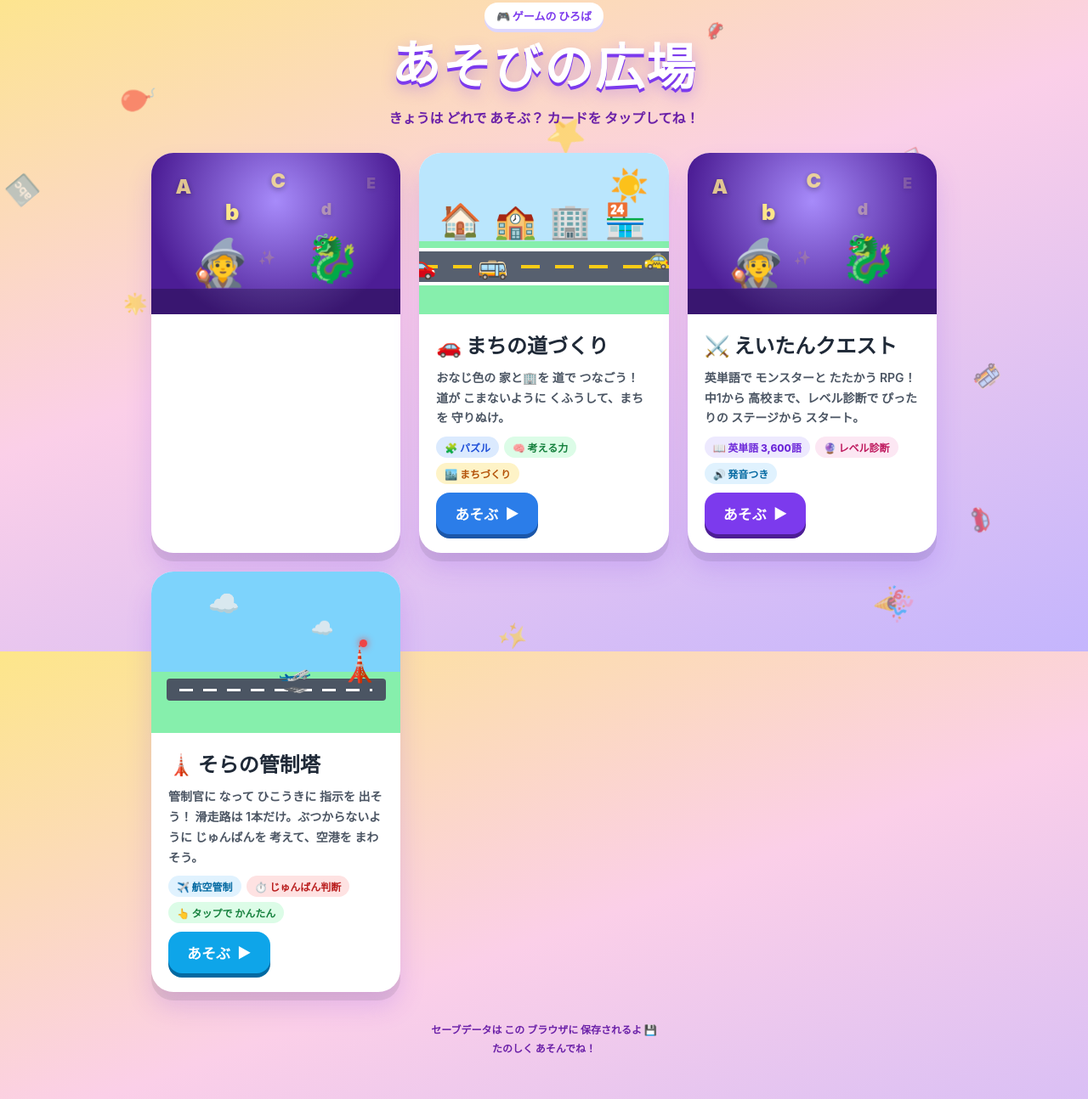
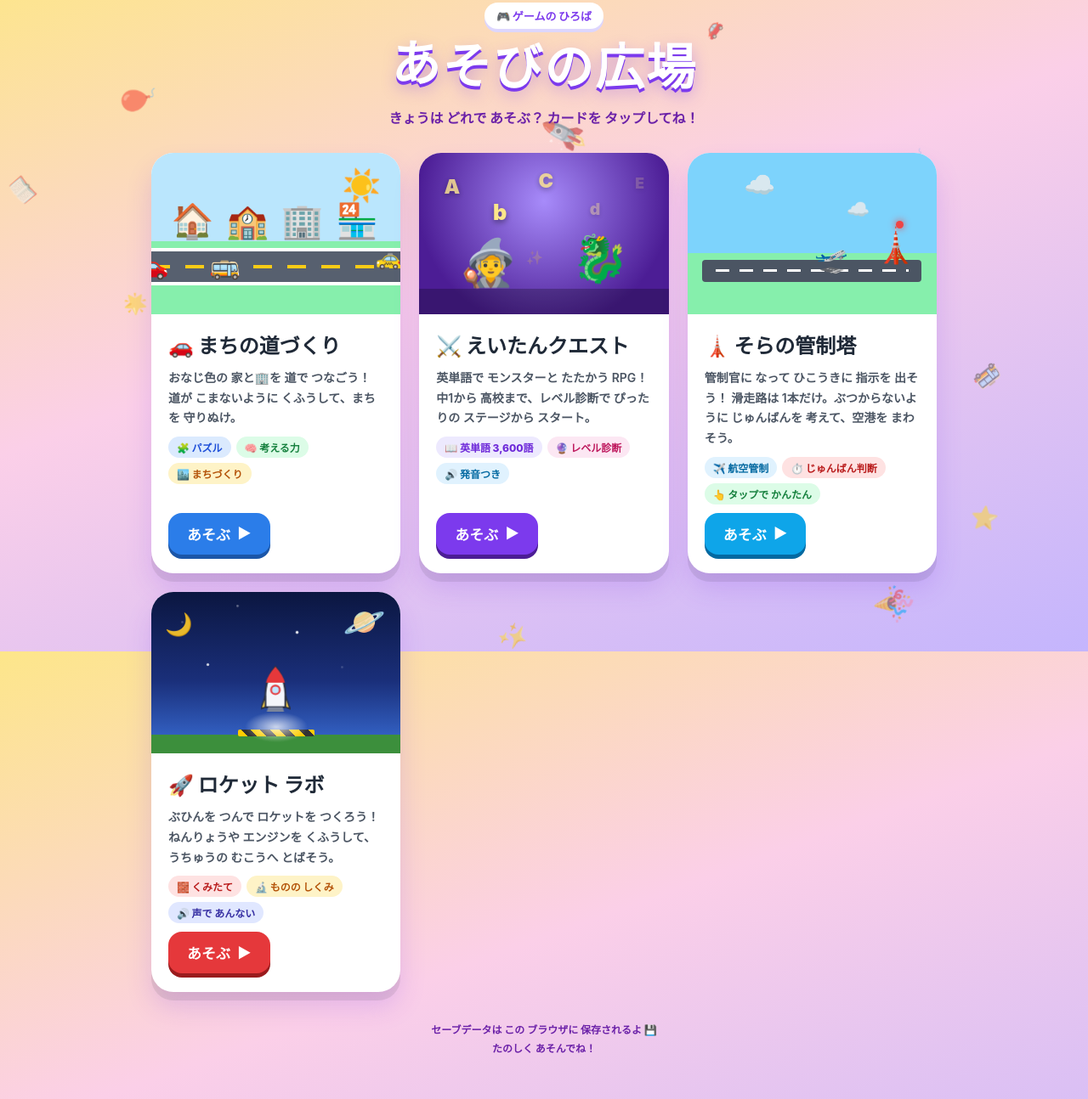
Before and after one commit to fujshin/AIgames, a plain HTML site: page index.html in a window 1280 px wide. Shown: the part 33-1327 px from the top of the page at 85% size. Drawn offline with Linux system fonts and the light colour scheme.

Commit message:
Add files via upload

```diff
--- a/index.html
+++ b/index.html
@@ -15,7 +15,6 @@
     background-attachment: fixed;
     overflow-x: hidden;
   }
-
   /* ふわふわ浮かぶ背景の飾り */
   .sky { position: fixed; inset: 0; pointer-events: none; z-index: 0; overflow: hidden; }
   .float {
@@ -26,9 +25,7 @@
     0% { transform: translateY(0) rotate(0deg); }
     100% { transform: translateY(-115vh) rotate(360deg); }
   }
-
   .wrap { position: relative; z-index: 1; max-width: 960px; margin: 0 auto; padding: 36px 18px 48px; }
-
   /* タイトル */
   header { text-align: center; margin-bottom: 30px; }
   .badge {
@@ -45,7 +42,6 @@
   h1 .bounce:nth-child(6) { animation-delay: .5s; }
   @keyframes hop { 0%, 60%, 100% { transform: translateY(0); } 30% { transform: translateY(-10px); } }
   .lead { margin-top: 14px; font-weight: 800; color: #6b21a8; font-size: 16px; }
-
   /* ゲームカード */
   .games { display: grid; grid-template-columns: repeat(auto-fit, minmax(280px, 1fr)); gap: 22px; }
   .card {
@@ -56,7 +52,6 @@
   }
   .card:hover, .card:focus-visible { transform: translateY(-6px) rotate(-.6deg); box-shadow: 0 16px 0 rgba(0,0,0,.08), 0 26px 40px rgba(124,58,237,.28); outline: none; }
   .card:active { transform: translateY(2px); }
-
   .scene { height: 190px; position: relative; overflow: hidden; }
   .body { padding: 18px 20px 22px; display: flex; flex-direction: column; gap: 10px; flex: 1; }
   .card h2 { font-size: 24px; font-weight: 900; }
@@ -69,7 +64,6 @@
   }
   .play .arrow { display: inline-block; transition: transform .2s; }
   .card:hover .play .arrow { transform: translateX(5px); }
-
   /* --- 交通ゲームの場面：道路を車が走る --- */
   .city { background: linear-gradient(#bae6fd 0 55%, #86efac 55% 100%); }
   .city .sun { position: absolute; top: 16px; right: 22px; font-size: 38px; animation: spin 12s linear infinite; }
@@ -92,7 +86,6 @@
   @keyframes driveBack { from { left: 110%; } to { left: -60px; } }
   .tag.t1 { background: #dbeafe; color: #1d4ed8; } .tag.t2 { background: #dcfce7; color: #15803d; } .tag.t3 { background: #fef3c7; color: #b45309; }
   .play.blue { background: #2b7de9; box-shadow: 0 5px 0 #1b56a8; }
-
   /* --- 英単語ゲームの場面：モンスターと文字が舞う --- */
   .quest { background: radial-gradient(circle at 50% 30%, #a78bfa, #4c1d95 75%); }
   .quest .hero, .quest .mon { position: absolute; bottom: 26px; font-size: 54px; animation: bob 1.8s ease-in-out infinite; }
@@ -125,42 +118,40 @@
   @keyframes takeoff { 0% { left: 12%; bottom: 23%; transform: rotate(0); } 45% { left: 50%; bottom: 23%; transform: rotate(0); } 100% { left: 110%; bottom: 88%; transform: rotate(-25deg); } }
   .tag.a1 { background: #e0f2fe; color: #0369a1; } .tag.a2 { background: #fee2e2; color: #b91c1c; } .tag.a3 { background: #dcfce7; color: #15803d; }
   .play.skyb { background: #0ea5e9; box-shadow: 0 5px 0 #0369a1; }
-
+  /* --- ロケットゲームの場面：発射台から 宇宙へ --- */
+  .space { background: linear-gradient(#0b1640 0%, #1a2f7a 55%, #3a6fd8 100%); }
+  .space .star { position: absolute; width: 3px; height: 3px; border-radius: 50%; background: #fff; animation: twinkle 2.4s ease-in-out infinite; }
+  .space .planet { position: absolute; top: 14px; right: 18px; font-size: 40px; animation: bob 4s ease-in-out infinite; }
+  .space .moon { position: absolute; top: 22px; left: 16px; font-size: 26px; opacity: .9; }
+  .space .pad { position: absolute; left: 0; right: 0; bottom: 0; height: 22px; background: #3c8f3c; }
+  .space .pad::after { content: ''; position: absolute; left: 50%; width: 90px; margin-left: -45px; top: -6px; height: 8px;
+    background: repeating-linear-gradient(45deg, #ffcc00 0 8px, #333 8px 16px); border-radius: 2px; }
+  .space .rocket { position: absolute; left: 50%; bottom: 26px; width: 34px; margin-left: -17px; animation: launch 4s ease-in infinite; }
+  .space .rocket svg { width: 100%; display: block; }
+  .space .rocket .flame { transform-origin: 50% 0; animation: flick .1s infinite alternate; }
+  @keyframes flick { from { transform: scaleY(.7); } to { transform: scaleY(1.2); } }
+  @keyframes launch { 0%, 18% { transform: translateY(0); } 18%, 22% { transform: translateY(0) translateX(-1px); } 100% { transform: translateY(-260px); } }
+  .space .smoke { position: absolute; left: 50%; bottom: 14px; width: 70px; height: 34px; margin-left: -35px; border-radius: 50%;
+    background: radial-gradient(#fff, rgba(255,255,255,0) 70%); animation: puff 4s ease-out infinite; }
+  @keyframes puff { 0%, 15% { opacity: 0; transform: scale(.4); } 30% { opacity: .9; transform: scale(1.2); } 100% { opacity: 0; transform: scale(2); } }
+  .tag.r1 { background: #fee2e2; color: #b91c1c; } .tag.r2 { background: #fef3c7; color: #b45309; } .tag.r3 { background: #e0e7ff; color: #3730a3; }
+  .play.red { background: #e5383b; box-shadow: 0 5px 0 #9a1b1d; }
   footer { text-align: center; margin-top: 34px; font-size: 12px; color: #6b21a8; font-weight: 700; line-height: 1.8; }
-
   @media (prefers-reduced-motion: reduce) {
     *, *::before, *::after { animation: none !important; transition: none !important; }
   }
 </style>
 </head>
 <body>
-
 <div class="sky" id="sky" aria-hidden="true"></div>
-
 <div class="wrap">
   <header>
     <span class="badge">🎮 ゲームの ひろば</span>
     <h1><span class="bounce">あ</span><span class="bounce">そ</span><span class="bounce">び</span><span class="bounce">の</span><span class="bounce">広</span><span class="bounce">場</span></h1>
     <p class="lead">きょうは どれで あそぶ？ カードを タップしてね！</p>
   </header>
-
   <main class="games">
-    <a class="card" href="Rocket/index.html" aria-label="ろけっとづくり で あそぶ">
-      <div class="scene quest" aria-hidden="true">
-        <span class="letter" style="left:10%; top:14%">A</span>
-        <span class="letter" style="left:30%; top:30%; animation-delay:.5s">b</span>
-        <span class="letter" style="left:48%; top:10%; animation-delay:1s">C</span>
-        <span class="letter" style="left:68%; top:28%; animation-delay:1.5s">d</span>
-        <span class="letter" style="left:86%; top:12%; animation-delay:2s">E</span>
-        <div class="ground"></div>
-        <span class="hero">🧙</span>
-        <span class="spark">✨</span>
-        <span class="mon">🐉</span>
-      </div>
-    </a>
-
-
-  <!-- 交通ゲーム -->
+    <!-- 交通ゲーム -->
     <a class="card" href="TransantionGame/index.html" aria-label="まちの道づくり で あそぶ">
       <div class="scene city" aria-hidden="true">
         <span class="sun">☀️</span>
@@ -184,7 +175,6 @@
         <span class="play blue">あそぶ <span class="arrow">▶</span></span>
       </div>
     </a>
-
     <!-- 英単語ゲーム -->
     <a class="card" href="EnglishGame/index.html" aria-label="えいたんクエスト で あそぶ">
       <div class="scene quest" aria-hidden="true">
@@ -230,19 +220,51 @@
         <span class="play skyb">あそぶ <span class="arrow">▶</span></span>
       </div>
     </a>
+    <!-- ロケットゲーム -->
+    <a class="card" href="Rocket/index.html" aria-label="ロケット ラボ で あそぶ">
+      <div class="scene space" aria-hidden="true">
+        <span class="star" style="left:12%; top:18%"></span>
+        <span class="star" style="left:34%; top:8%; animation-delay:.6s"></span>
+        <span class="star" style="left:58%; top:24%; animation-delay:1.2s"></span>
+        <span class="star" style="left:76%; top:46%; animation-delay:.3s"></span>
+        <span class="star" style="left:22%; top:44%; animation-delay:1.8s"></span>
+        <span class="moon">🌙</span>
+        <span class="planet">🪐</span>
+        <div class="pad"></div>
+        <span class="smoke"></span>
+        <span class="rocket">
+          <svg viewBox="0 0 40 90">
+            <path class="flame" d="M13 62 H27 Q28 78 20 90 Q12 78 13 62Z" fill="#ffb02e"/>
+            <path d="M20 2 Q34 18 34 44 V58 H6 V44 Q6 18 20 2Z" fill="#f4f6fb" stroke="#2b3245" stroke-width="2.5"/>
+            <path d="M20 2 Q31 14 33 24 H7 Q9 14 20 2Z" fill="#e5383b"/>
+            <circle cx="20" cy="34" r="6" fill="#bfe6ff" stroke="#e5383b" stroke-width="2.5"/>
+            <path d="M6 42 L0 60 L6 58Z M34 42 L40 60 L34 58Z" fill="#ffd54a" stroke="#2b3245" stroke-width="2"/>
+            <path d="M10 58 H30 L32 64 H8Z" fill="#7a849a"/>
+          </svg>
+        </span>
+      </div>
+      <div class="body">
+        <h2>🚀 ロケット ラボ</h2>
+        <p>ぶひんを つんで ロケットを つくろう！ ねんりょうや エンジンを くふうして、うちゅうの むこうへ とばそう。</p>
+        <div class="tags">
+          <span class="tag r1">🧱 くみたて</span>
+          <span class="tag r2">🔬 ものの しくみ</span>
+          <span class="tag r3">🔊 声で あんない</span>
+        </div>
+        <span class="play red">あそぶ <span class="arrow">▶</span></span>
+      </div>
+    </a>
   </main>
-
   <footer>
     セーブデータは この ブラウザに 保存されるよ 💾<br>
     たのしく あそんでね！
   </footer>
 </div>
-
 <script>
   // 背景に ふわふわ のぼる 飾りを ちらす（動きを へらす設定の 端末では 出さない）
   (function () {
     if (window.matchMedia && matchMedia('(prefers-reduced-motion: reduce)').matches) return;
-    const items = ['⭐', '🎈', '🚗', '📖', '✨', '🔤', '🌟', '🚌', '💡', '🎉', '✈️', '🗼'];
+    const items = ['⭐', '🎈', '🚗', '📖', '✨', '🔤', '🌟', '🚌', '💡', '🎉', '✈️', '🗼', '🚀', '🪐'];
     const sky = document.getElementById('sky');
     for (let i = 0; i < 18; i++) {
       const s = document.createElement('span');
```
